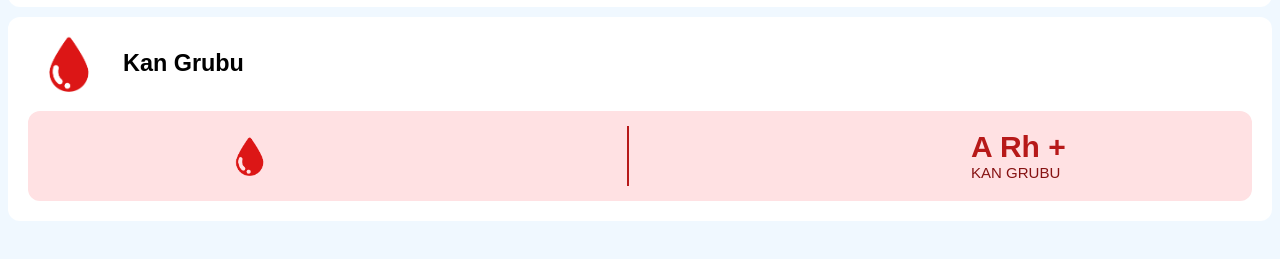
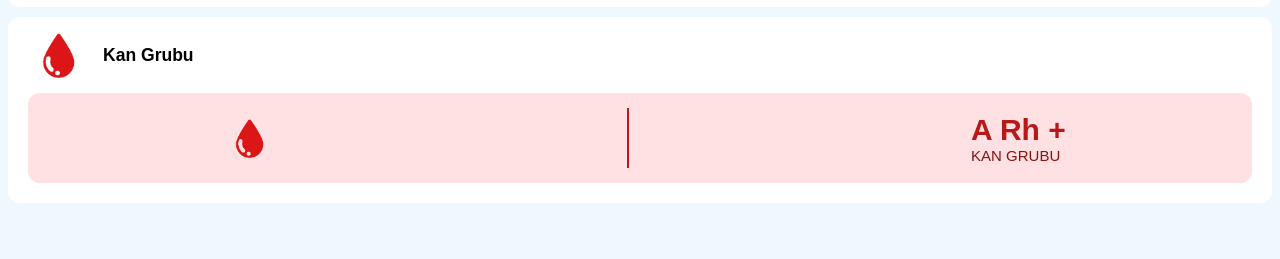
Before and after one commit to Omr788/AcilDurumBilgilendirme, a plain HTML site: page index.html in a window 1280 px wide. Shown: the part 133-392 px from the top of the page. Drawn offline with Linux system fonts and the light colour scheme.

Commit message:
Add files via upload

```diff
--- a/css/style.CSS
+++ b/css/style.CSS
@@ -61,14 +61,14 @@ p
 .kanBaslik {
   font-family: Arial, Helvetica, sans-serif;
   font-weight: bold;
-  font-size: 20px;
+  font-size: 15px;
   display: flex;
   align-items: center;
   gap: 5px;
 }
 
 .kanBaslik img {
-  width: 100px;
+  width: 80px;
 }
 
 .kanBilgi {
```
